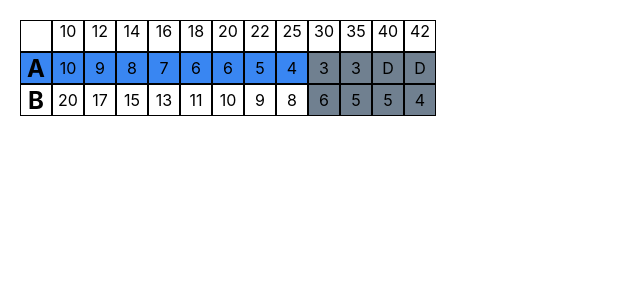
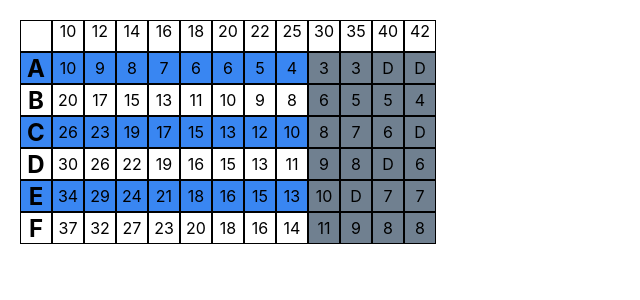
Before and after one commit to Nimzyow/scuba-diver, a React (Create React App) app in the folder scuba-diver/: page / in a window 1280 px wide. Shown: the top 300 px of the page, without its empty margins (0-640 px from the left). Built offline with nearby package versions, Linux system fonts and the light colour scheme.

Commit message:
diving table bug fixed

```diff
--- a/scuba-diver/src/page/table/Table.js
+++ b/scuba-diver/src/page/table/Table.js
@@ -447,6 +447,26 @@ export const Table = () => {
         {displayTable(Row.SECOND_TIME_FIGURES, "whiteBoxBlackBorder", 2, 0, 7)}
         {displayTable(Row.SECOND_TIME_FIGURES, "greyBoxBlackBorder", 2, 8, 11)}
       </div>
+      <div className="row">
+        <Box boxStyle="letterBoxBlue" rowNumber={3} letter="C" />
+        {displayTable(Row.THIRD_TIME_FIGURES, "blueBoxBlackBorder", 3, 0, 7)}
+        {displayTable(Row.THIRD_TIME_FIGURES, "greyBoxBlackBorder", 3, 8, 11)}
+      </div>
+      <div className="row">
+        <Box boxStyle="letterBox" rowNumber={4} letter="D" />
+        {displayTable(Row.FOURTH_TIME_FIGURES, "whiteBoxBlackBorder", 4, 0, 7)}
+        {displayTable(Row.FOURTH_TIME_FIGURES, "greyBoxBlackBorder", 4, 8, 11)}
+      </div>
+      <div className="row">
+        <Box boxStyle="letterBoxBlue" rowNumber={5} letter="E" />
+        {displayTable(Row.FIFTH_TIME_FIGURES, "blueBoxBlackBorder", 5, 0, 7)}
+        {displayTable(Row.FIFTH_TIME_FIGURES, "greyBoxBlackBorder", 5, 8, 11)}
+      </div>
+      <div className="row">
+        <Box boxStyle="letterBox" rowNumber={6} letter="F" />
+        {displayTable(Row.SIXTH_TIME_FIGURES, "whiteBoxBlackBorder", 6, 0, 7)}
+        {displayTable(Row.SIXTH_TIME_FIGURES, "greyBoxBlackBorder", 6, 8, 11)}
+      </div>
     </div>
   );
 };
```
